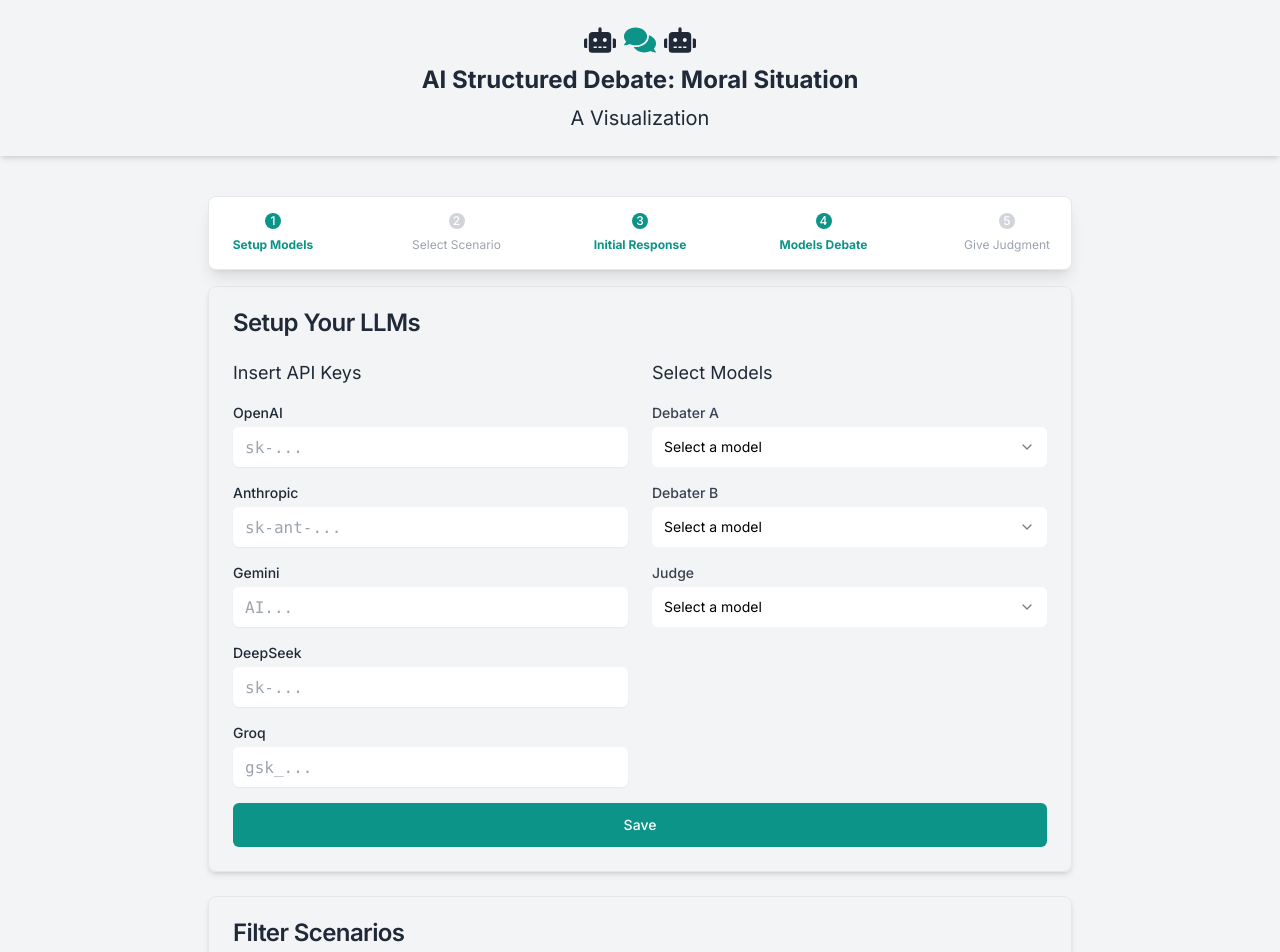
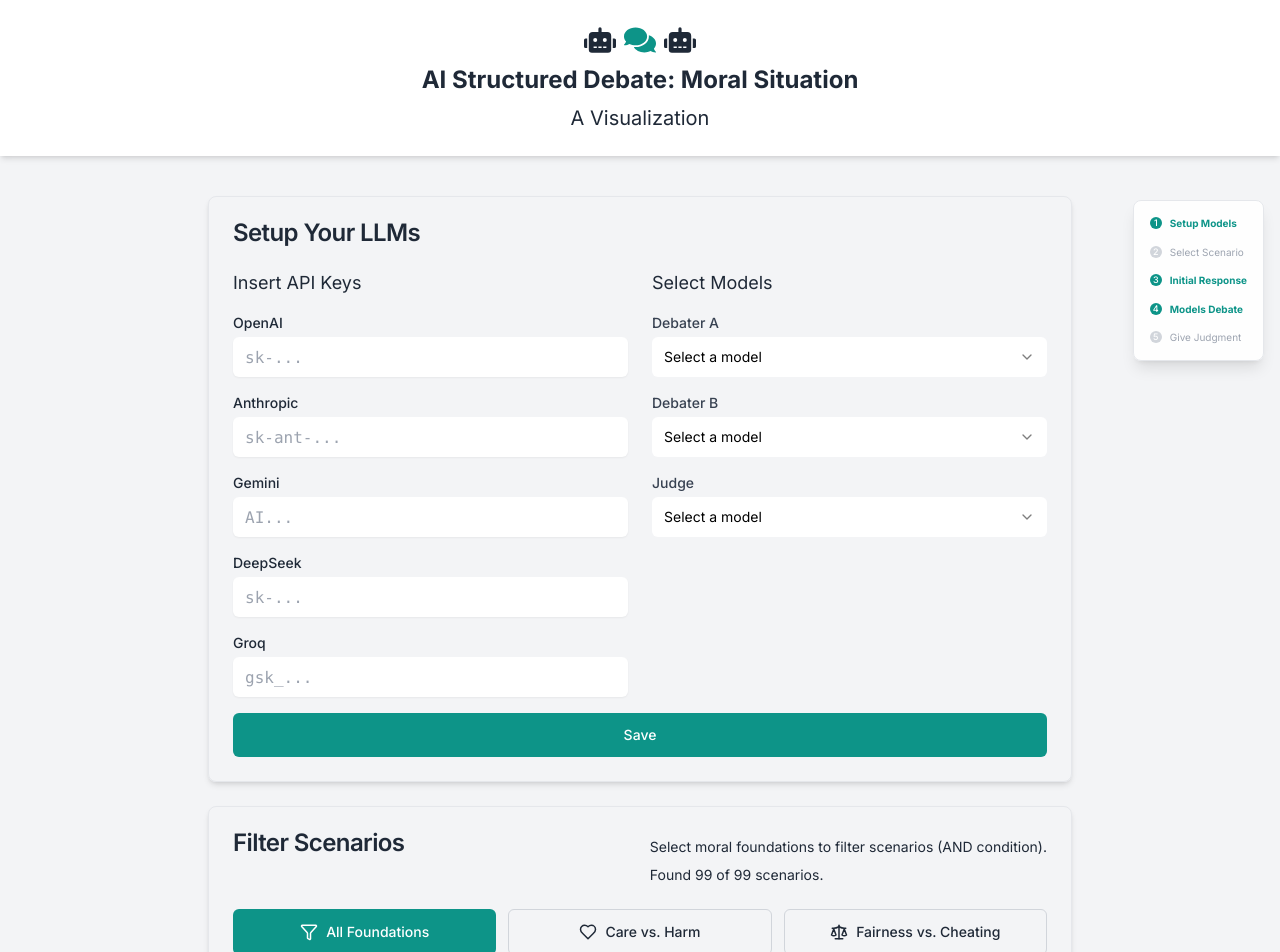
Before and after one commit to fiddien/ai-debate-simulator, a Next.js app: page / in a window 1280 px wide. Shown: the top 952 px of the page. Built offline with nearby package versions, Linux system fonts and the light colour scheme.

Commit message:
Refactor UI components for improved layout and styling consistency

```diff
--- a/src/app/globals.css
+++ b/src/app/globals.css
@@ -22,3 +22,77 @@ body {
 .accent-outline:hover {
   @apply bg-teal-600 text-white;
 }
+
+.progress-indicator {
+  @apply sticky top-4 bg-white/90 shadow-lg rounded-lg p-4 border border-gray-200 mb-4;
+}
+
+.progress-indicator-list {
+  @apply flex items-start gap-4 justify-between;
+}
+
+.progress-indicator-item {
+  @apply flex flex-row gap-2 items-start relative w-24;
+}
+
+.progress-indicator-step {
+  @apply w-4 h-4 rounded-full flex items-center justify-center text-xs font-medium mb-2 cursor-pointer;
+}
+
+.progress-indicator-step-current {
+  @apply bg-teal-600 text-white;
+}
+
+.progress-indicator-step-complete {
+  @apply bg-teal-600 text-white;
+}
+
+.progress-indicator-step-incomplete {
+  @apply bg-gray-300 text-white;
+}
+
+.progress-indicator-text {
+  @apply text-xs text-left;
+}
+
+.progress-indicator-text-current {
+  @apply text-teal-600 font-bold;
+}
+
+.progress-indicator-text-complete {
+  @apply text-gray-600;
+}
+
+.progress-indicator-text-incomplete {
+  @apply text-gray-400;
+}
+
+@media (max-width: 768px) {
+  .progress-indicator {
+    position: sticky;
+    top: 1rem;
+    z-index: 10;
+  }
+}
+
+@media (min-width: 768px) {
+  .progress-indicator {
+    @apply fixed right-4 top-1/4 mb-0;
+  }
+
+  .progress-indicator-list {
+    @apply flex-col;
+  }
+
+  .progress-indicator-item {
+    @apply w-full;
+  }
+
+  .progress-indicator-step {
+    @apply mb-0 w-3 h-3 text-[9px];
+  }
+
+  .progress-indicator-text {
+    @apply text-[10px] leading-tight;
+  }
+}
--- a/src/components/debate/FilterScenarioArea.tsx
+++ b/src/components/debate/FilterScenarioArea.tsx
@@ -66,10 +66,8 @@ export default function FilterMenu({
             return (
               <Button
                 key={foundation.value}
-                variant={isSelected ? "outline" : "default"}
-                className={`flex gap-2 items-center justify-center h-auto py-3 ${
-                  isSelected ? "accent-button" : "accent-outline"
-                }`}
+                variant={isSelected ? "default" : "outline"}
+                className={`flex gap-2 items-center justify-center h-auto py-3`}
                 onClick={() => onFoundationChange(foundation.value)}
               >
                 <Icon size={18} />
@@ -78,7 +76,7 @@ export default function FilterMenu({
             );
           })}
         </div>
-        <Button className="w-full accent-button" onClick={onGetScenario}>
+        <Button className="w-full" onClick={onGetScenario}>
           Get Random Scenario
         </Button>
       </CardContent>
--- a/src/components/debate/InitialResponseArea.tsx
+++ b/src/components/debate/InitialResponseArea.tsx
@@ -117,8 +117,9 @@ export default function InitialResponseArea({
   return (
     <Card className="mb-6" ref={cardRef}>
       <CardHeader>
-        <div className="flex justify-between items-center">
           <CardTitle>Initial AI Responses</CardTitle>
+      </CardHeader>
+      <CardContent>
         <Tabs
           value={activeTab}
           onValueChange={setActiveTab}
@@ -137,9 +138,6 @@ export default function InitialResponseArea({
             ))}
           </TabsList>
         </Tabs>
-        </div>
-      </CardHeader>
-      <CardContent>
         {error && (
           <div className="mb-4 p-4 border rounded-lg bg-red-50 text-red-600">
             Error: {error}
--- a/src/components/debate/SetupArea.tsx
+++ b/src/components/debate/SetupArea.tsx
@@ -175,7 +175,7 @@ const SetupArea: React.FC<SetupAreaProps> = ({ onSetupComplete }) => {
             type="submit"
             variant="default"
             size="lg"
-            className="w-full accent-button"
+            className="w-full"
             disabled={isInitializing}
           >
             {isInitializing ? "Initializing..." : "Save"}
--- a/src/components/debate/StructuredDebateArea.tsx
+++ b/src/components/debate/StructuredDebateArea.tsx
@@ -149,8 +149,9 @@ export default function StructuredDebateArea({
       {/* Structured Debate Card */}
       <Card className="mb-6" ref={cardRef}>
         <CardHeader>
-          <div className="flex justify-between items-center">
             <CardTitle>Structured Debate</CardTitle>
+        </CardHeader>
+        <CardContent>
           <Tabs
             value={activeTab}
             onValueChange={setActiveTab}
@@ -172,9 +173,6 @@ export default function StructuredDebateArea({
               ))}
             </TabsList>
           </Tabs>
-          </div>
-        </CardHeader>
-        <CardContent>
           <Tabs value={activeTab} className="w-full">
             <TabsContent value="overview">
               <div className="p-4 border rounded-lg bg-gray-50">
@@ -196,7 +194,7 @@ export default function StructuredDebateArea({
                           key={stage}
                           className="p-4 border rounded-lg bg-white"
                         >
-                          <h3 className="font-medium mb-2">
+                          <h3 className="font-medium mb-2 mt-2">
                             {getStageName(stage)}
                           </h3>
                           {stageMessages.map((msg, i) => (
--- a/src/components/layout/MainLayout.tsx
+++ b/src/components/layout/MainLayout.tsx
@@ -9,7 +9,7 @@ export default function MainLayout({ children }: MainLayoutProps) {
   return (
     <>
       <div className="min-h-screen bg-background text-foreground">
-        <header className="bg-accent-foreground shadow-md py-4">
+        <header className="bg-white shadow-md py-4">
           <div className="max-w-4xl mx-auto px-2 py-2 flex flex-col items-center space-y-2">
             {/* <FaBalanceScale size={32} /> */}
             <div className="inline-flex items-center justify-center space-x-2">
--- a/src/components/ui/ProgressIndicator.tsx
+++ b/src/components/ui/ProgressIndicator.tsx
@@ -11,38 +11,36 @@ interface ProgressIndicatorProps {
 
 const ProgressIndicator = ({ steps, onStepClick }: ProgressIndicatorProps) => {
   return (
-    <div className="sticky top-4 right-4 transform bg-white/95 shadow-lg rounded-lg p-4 border border-gray-200 mb-4">
-      <ul className="flex items-start justify-between relative">
+    <div className="progress-indicator">
+      <ul className="progress-indicator-list">
         {steps.map((step, index) => (
           <li
             key={index}
-            className="flex flex-col items-center relative w-24"
+            className="progress-indicator-item"
             onClick={() => onStepClick(index)}
           >
-            <div className="flex flex-col items-center">
               <div
-                className={`w-4 h-4 rounded-full flex items-center justify-center text-xs font-medium mb-2 cursor-pointer ${
+                className={`progress-indicator-step ${
                   step.isCurrent
-                    ? "bg-teal-600 text-white"
+                    ? "progress-indicator-step-current"
                     : step.isComplete
-                    ? "bg-teal-600 text-white"
-                    : "bg-gray-300 text-white"
+                    ? "progress-indicator-step-complete"
+                    : "progress-indicator-step-incomplete"
                 }`}
               >
                 {index + 1}
               </div>
               <span
-                className={`text-xs text-center ${
+                className={`progress-indicator-text ${
                   step.isCurrent
-                    ? "text-teal-600 font-bold"
+                    ? "progress-indicator-text-current"
                     : step.isComplete
-                    ? "text-gray-600"
-                    : "text-gray-400"
+                    ? "progress-indicator-text-complete"
+                    : "progress-indicator-text-incomplete"
                 }`}
               >
                 {step.name}
               </span>
-            </div>
           </li>
         ))}
       </ul>
--- a/src/components/ui/button.tsx
+++ b/src/components/ui/button.tsx
@@ -8,11 +8,11 @@ const buttonVariants = cva(
   {
     variants: {
       variant: {
-        default: "bg-teal-600 text-white hover:bg-teal-600",
+        default: "bg-teal-600 text-white hover:bg-teal-100 hover:text-teal-700",
         destructive: "bg-red-500 text-white hover:bg-red-600",
-        outline: "border border-gray-300 hover:bg-teal-100 hover:text-teal-700",
+        outline: "border border-gray-300 hover:text-teal-700",
         secondary: "bg-teal-300 text-teal-700 hover:bg-teal-400",
-        ghost: "hover:bg-teal-100 hover:text-teal-700",
+        ghost: "hover:bg-teal-50 hover:text-teal-700",
         link: "underline-offset-4 hover:underline text-teal-600",
       },
       size: {
--- a/src/components/ui/card.tsx
+++ b/src/components/ui/card.tsx
@@ -22,7 +22,7 @@ const CardHeader = React.forwardRef<
 >(({ className, ...props }, ref) => (
   <div
     ref={ref}
-    className={cn("flex flex-col space-y-1.5 p-6", className)}
+    className={cn("flex flex-row space-y-1.5 p-6 justify-between gap-2", className)}
     {...props}
   />
 ));
--- a/src/components/ui/tabs.tsx
+++ b/src/components/ui/tabs.tsx
@@ -11,7 +11,7 @@ const TabsList = React.forwardRef<
   <TabsPrimitive.List
     ref={ref}
     className={cn(
-      "inline-flex h-10 items-center justify-center rounded-md bg-teal-100/50 p-2 gap-2 text-teal-700",
+      "flex flex-wrap h-auto items-start sm:items-center justify-start rounded-md bg-white p-2 gap-2",
       className
     )}
     {...props}
@@ -26,7 +26,7 @@ const TabsTrigger = React.forwardRef<
   <TabsPrimitive.Trigger
     ref={ref}
     className={cn(
-      "inline-flex items-center justify-center whitespace-nowrap rounded-md px-2 py-1 text-sm font-medium transition-all focus-visible:outline-none focus-visible:ring-2 focus-visible:ring-teal-600 focus-visible:ring-offset-2 disabled:pointer-events-none disabled:opacity-50 data-[state=active]:bg-white data-[state=active]:text-teal-700 data-[state=active]:shadow-sm hover:bg-teal-50 hover:text-teal-700",
+      "inline-flex items-center justify-start sm:justify-center whitespace-normal sm:whitespace-nowrap rounded-md px-3 py-2 sm:px-2 sm:py-1 text-[11px] leading-tight sm:text-sm font-medium transition-all focus-visible:outline-none focus-visible:ring-2 focus-visible:ring-teal-600 focus-visible:ring-offset-2 disabled:pointer-events-none disabled:opacity-50 data-[state=active]:bg-gray-500 data-[state=active]:text-white data-[state=active]:shadow-sm hover:bg-teal-50 hover:text-teal-700",
       className
     )}
     {...props}
--- a/src/components/ui/textarea.tsx
+++ b/src/components/ui/textarea.tsx
@@ -3,14 +3,16 @@ import { cva, type VariantProps } from "class-variance-authority";
 import * as React from "react";
 
 const textareaVariants = cva(
-  "flex min-h-[80px] w-full rounded-md border bg-transparent px-3 py-2 text-sm ring-offset-background placeholder:text-muted-foreground focus-visible:outline-none focus-visible:ring-2 focus-visible:ring-ring focus-visible:ring-offset-2 disabled:cursor-not-allowed disabled:opacity-50",
+  "block w-full rounded-md shadow-sm transition-colors focus-visible:outline-none focus-visible:ring-2 focus-visible:ring-teal-600 disabled:pointer-events-none px-3 py-2",
   {
     variants: {
       variant: {
-        default: "border-input",
-        outline:
-          "border border-input hover:bg-accent hover:text-accent-foreground",
-        ghost: "hover:bg-accent hover:text-accent-foreground",
+        default: "border-teal-600 text-teal-700",
+        destructive: "border-red-500 text-red-700",
+        outline: "border border-gray-300 hover:bg-teal-100 hover:text-teal-700",
+        secondary: "border-teal-300 text-teal-600",
+        ghost: "border-none",
+        accent: "border-teal-600 text-teal-700",
       },
     },
     defaultVariants: {
```
Lines whose indentation alone changed are shown as unchanged.
